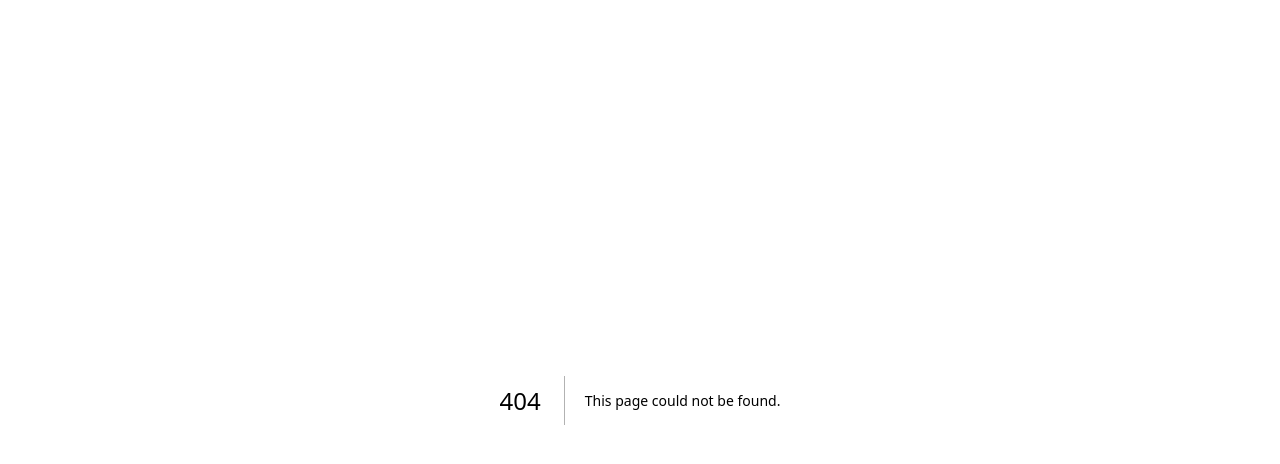
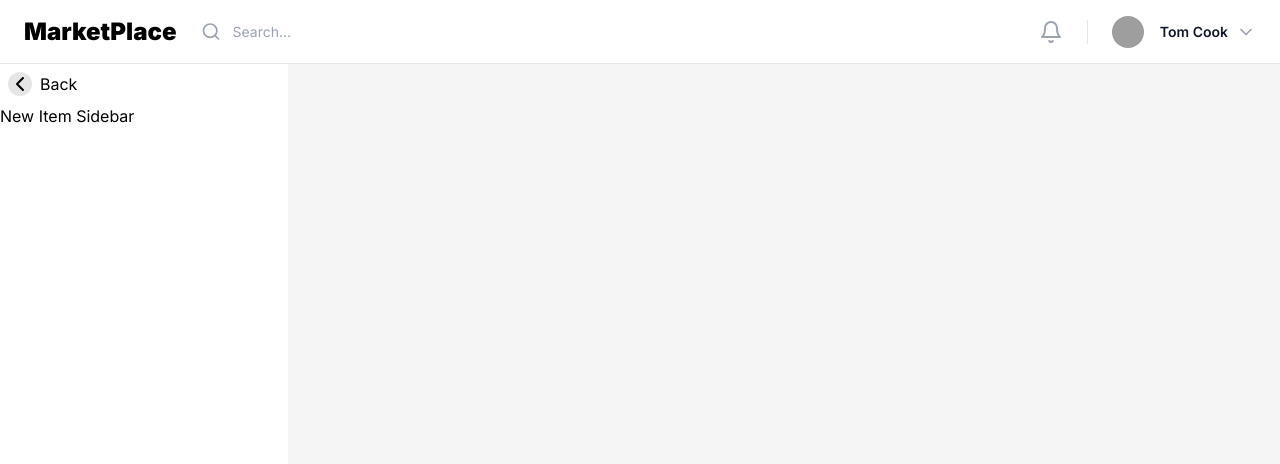
Before and after one commit to FranciscoAVD/marketplace, a Next.js app: page /dashboard/new-item in a window 1280 px wide. Before the commit this address had no page. Shown: the top 464 px of the page. Built offline with nearby package versions, Linux system fonts and the light colour scheme; grey boxes are pictures that could not be loaded.

Commit message:
refactoring sidebar to render different content based on the current path.

```diff
--- a/src/app/dashboard/_components/sidebar/sidebar.tsx
+++ b/src/app/dashboard/_components/sidebar/sidebar.tsx
@@ -22,6 +22,7 @@ import Link from "next/link";
 import { usePathname } from "next/navigation";
 import Logo from "@/components/logo";
 import { Button } from "@/components/ui/button";
+import NewItemSidebar from "../../new-item/_components/new-item-details";
 const navigation = [
   { name: "Browse All", href: "/dashboard", icon: StoreIcon },
   {
@@ -44,9 +45,16 @@ const navigation = [
 
 export function SidebarDesktop({ className }: { className?: string }) {
   const path = usePathname();
+  console.log(path);
   return (
     <aside className={className}>
-      <nav className="p-4">
+      {path === "/dashboard/new-item" ? <NewItemSidebar /> : <DashboardSidebar path={path}/>}
+    </aside>
+  );
+}
+function DashboardSidebar({path}:{path: string}){
+  return (
+    <nav className="p-4">
         <ul role="list" className="flex flex-1 flex-col gap-y-7">
           <li>
             <NavigationItems activePath={path} />
@@ -71,9 +79,11 @@ export function SidebarDesktop({ className }: { className?: string }) {
           </li>
         </ul>
       </nav>
-    </aside>
-  );
+  )
 }
+
+
+//Mobile
 export function SidebarMobile({
   isOpen,
   set,
@@ -142,6 +152,10 @@ export function SidebarMobile({
     </Dialog>
   );
 }
+
+//COMPONENTS
+
+//Dashboard
 function NavigationItems({ activePath }: { activePath: string }) {
   return (
     <ul role="list" className="-mx-2 space-y-1">
--- /dev/null
+++ b/src/app/dashboard/new-item/_components/new-item-details.tsx
@@ -0,0 +1,15 @@
+import { ChevronLeft } from "lucide-react";
+import Link from "next/link";
+import React from "react";
+
+export default function NewItemSidebar() {
+  return (
+    <>
+      <Link href="/dashboard" className="flex gap-x-2 p-2 w-fit ">
+        <ChevronLeft className="size-6 bg-neutral-200 rounded-full" />
+        Back
+      </Link>
+      New Item Sidebar
+    </>
+  );
+}
--- /dev/null
+++ b/src/app/dashboard/new-item/page.tsx
@@ -0,0 +1,8 @@
+import React from 'react'
+import NewItemDetails from './_components/new-item-details'
+
+export default function page() {
+  return (
+   <main className="bg-neutral-100"></main>
+  )
+}
```
